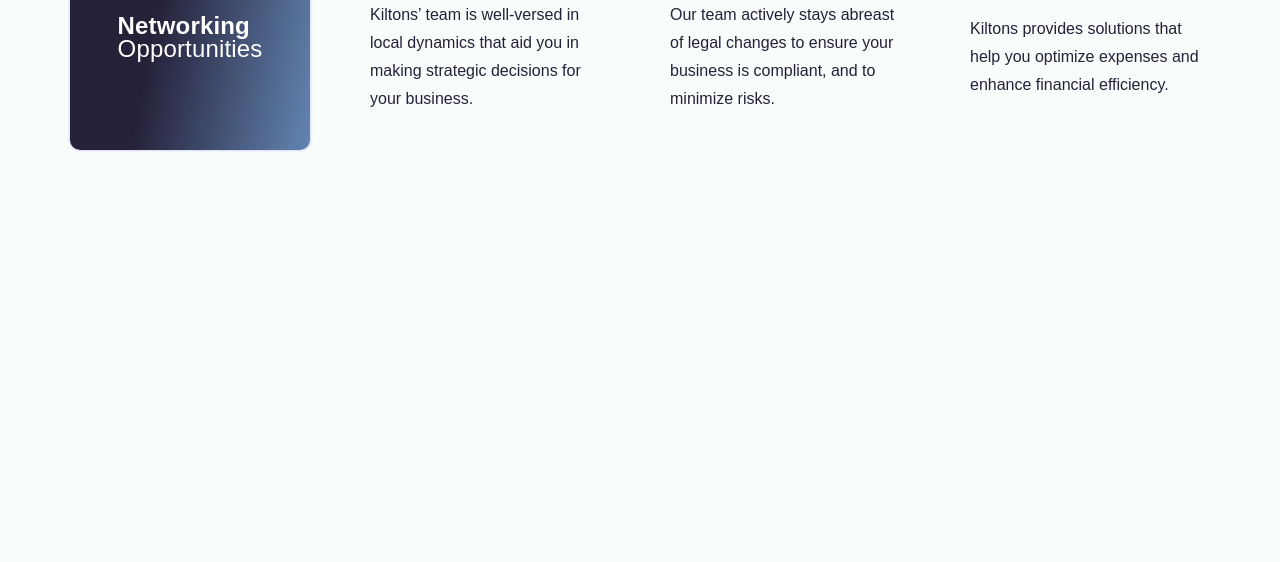
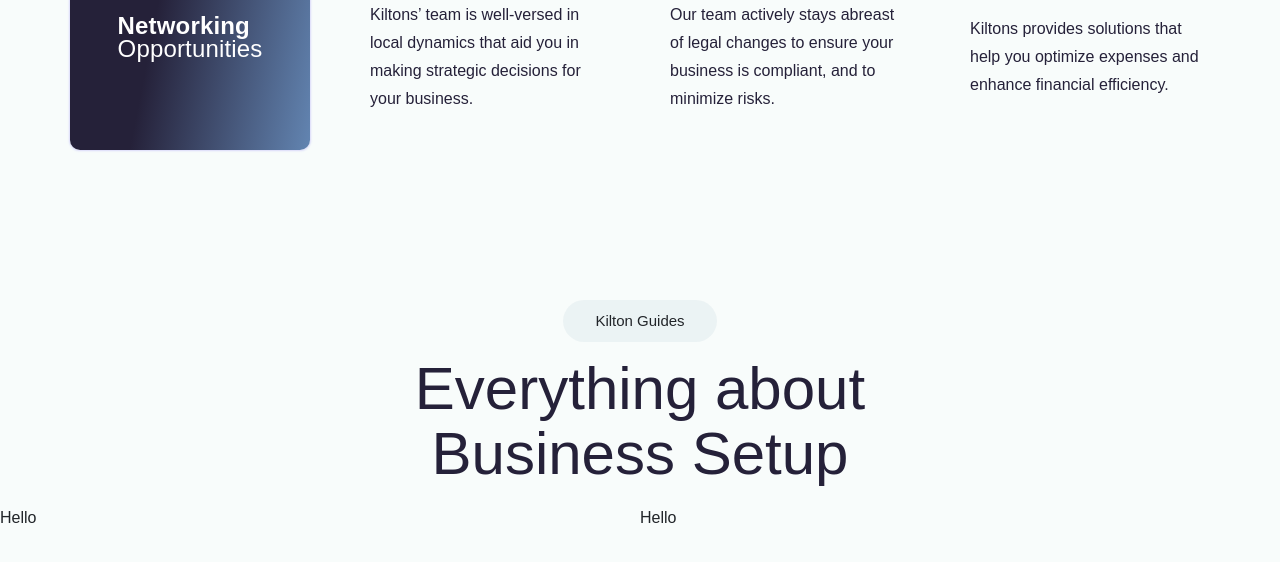
Before and after one commit to Bestar-A/kilton-dubai, a plain HTML site: page index.html in a window 1280 px wide. Shown: the part 6176-6738 px from the top of the page. Drawn offline with Linux system fonts and the light colour scheme; a web font is replaced by a local one.

Commit message:
Add Blog Section

```diff
--- a/assets/css/custom.css
+++ b/assets/css/custom.css
@@ -638,6 +638,22 @@ button {
 	opacity: 1;
 }
 
+.blog-title {
+	background-color: rgba(3, 90, 120, 0.05);
+	border-radius: 24px;
+	font-size: 15px;
+	padding: 10px 32px;
+}
+
+.blog-main-title {
+	color: #252139;
+	font-size: 36px;
+	text-align: center;
+	line-height: 107%;
+	font-weight: 500;
+	margin-bottom: 20px;
+}
+
 @keyframes pulseAnimation {
 	0% {
 		margin-bottom: 0px;
@@ -667,6 +683,10 @@ button {
 		width: 217px;
 		height: 300px;
 		bottom: 18px;
+	}
+
+	.blog-main-title {
+		font-size: 40px;
 	}
 }
 
@@ -771,6 +791,10 @@ button {
 
 /* -------------- lg --------------- */
 @media (min-width: 992px) {
+	.blog-main-title {
+		font-size: 60px;
+	}
+
 	.edge-detail-description {
 		font-size: 16px;
 		line-height: 28px;
--- a/index.html
+++ b/index.html
@@ -1388,7 +1388,19 @@
 			</div>
 		</section>
 		<section id="blogs-section">
-			<div class="container"></div>
+			<div class="container">
+				<div class="row mx-11 mx-lg-12 justify-content-center">
+					<div class="col-12 col-md-8 col-xl-6 px-3 px-lg-6 d-flex flex-column">
+						<div class="mb-3 mx-auto blog-title">Kilton Guides</div>
+						<div class="blog-main-title">Everything about Business Setup</div>
+					</div>
+				</div>
+			</div>
+			<div class="overflow-x-hidden d-flex">
+				<div class="col-6">Hello</div>
+				<div class="col-6">Hello</div>
+				<div class="col-6">Hello</div>
+			</div>
 		</section>
 		<section style="height: 791px"></section>
 		<footer></footer>
```
